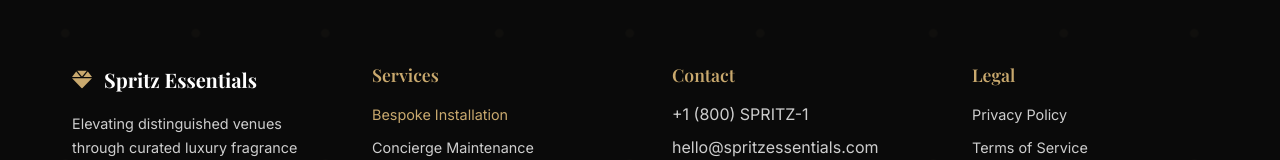
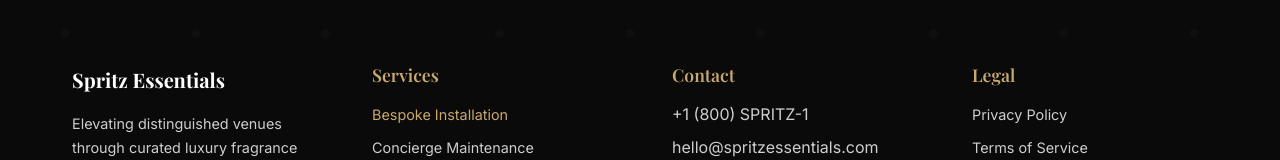
Before and after one commit to ArianitBalidemaj/SpritzEssentials, a plain HTML site: page Services/bespoke-installation.html in a window 1280 px wide. Shown: the part 5386-5546 px from the top of the page. Drawn offline with nearby package versions, Linux system fonts and the light colour scheme.

Commit message:
removed logo

```diff
--- a/Services/bespoke-installation.html
+++ b/Services/bespoke-installation.html
@@ -254,7 +254,6 @@
             <div class="footer-grid">
                 <div class="footer-section">
                     <div class="footer-brand">
-                        <i class="fas fa-gem"></i>
                         <span>Spritz Essentials</span>
                     </div>
                     <p>Elevating distinguished venues through curated luxury fragrance access solutions.</p>
```
Also changed, not shown: Services/concierge-maintenance.html (+0 -1 lines), Services/fragrance-curation.html (+0 -1 lines), Services/revenue-optimization.html (+0 -1 lines), index.html (+0 -1 lines), partnership-agreement.html (+0 -1 lines), partnerships.html (+0 -1 lines), privacy-policy.html (+0 -1 lines), terms-of-service.html (+0 -1 lines).
